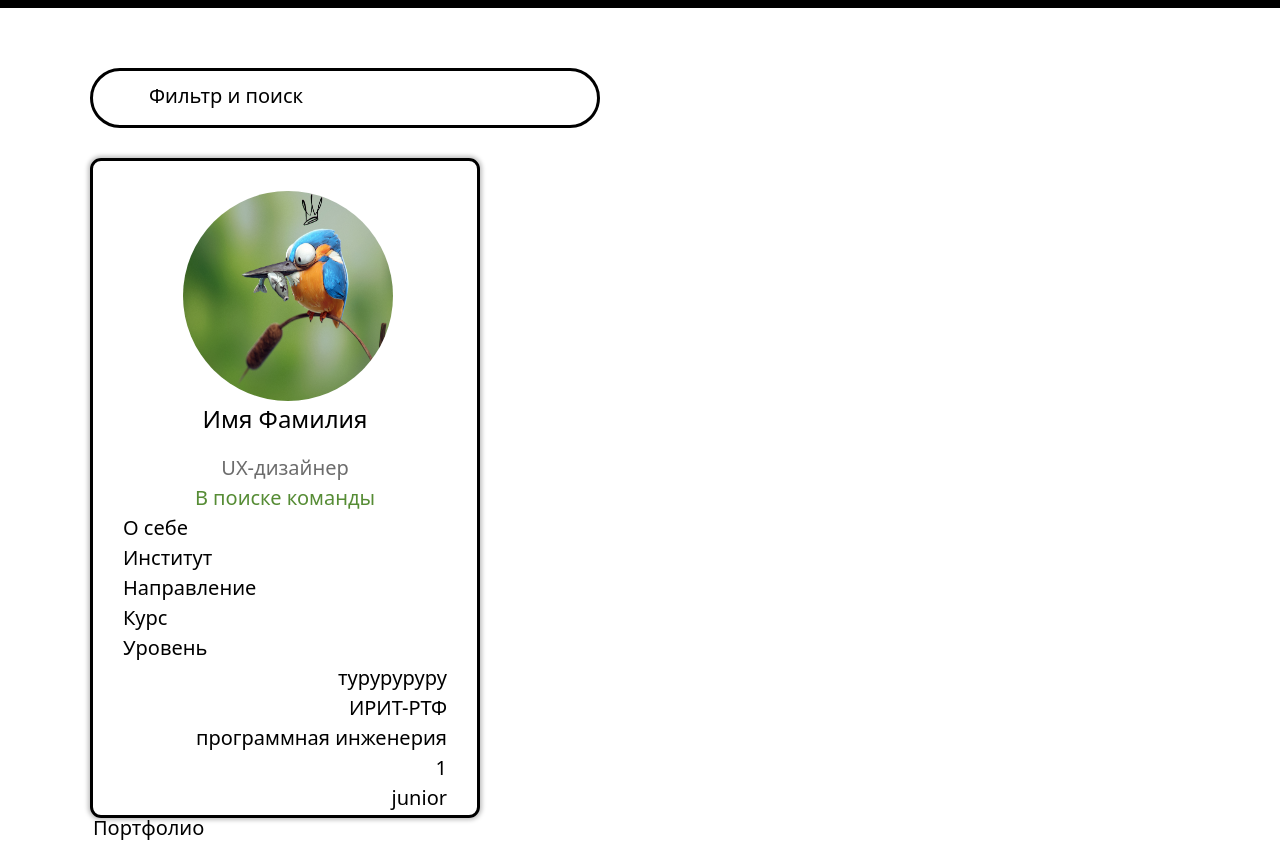
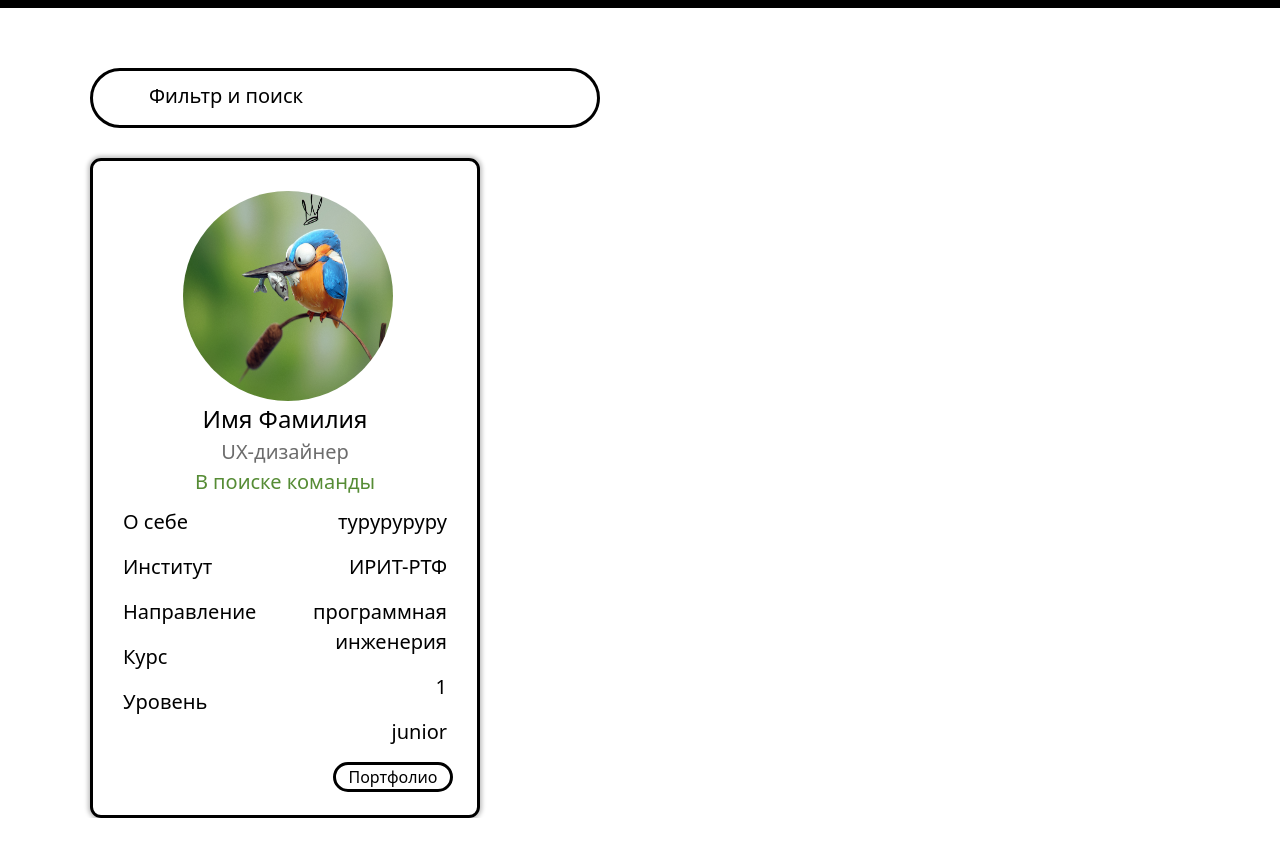
Before and after one commit to RoundBaloo/UniUnity, a plain HTML site: page index.html in a window 1280 px wide. Shown: the part 142-985 px from the top of the page. After the commit the page ends 960 px from the top, so only its background shows below. Drawn offline with nearby package versions, Linux system fonts and the light colour scheme; no server answers; a web font is replaced by a local one.

Commit message:
verstka with filter

```diff
--- a/css/style.css
+++ b/css/style.css
@@ -1,60 +1,60 @@
-body{
+body {
     font-size: 20px;
     font-weight: 400;
     color: black;
 }
 
-header{
+header {
     background-color: black;
     height: 150px;
 }
 
-.Avatar{
+.Avatar {
     border-radius: 100%;
     position: absolute;
     right: 90px;
     top: 30px;
 }
 
-.Bigger{
+.Bigger {
     position: static;
     margin-top: 30px;
     margin-left: 90px;
 }
 
-.Logo{
+.Logo {
     position: absolute;
     left: 90px;
     top: 40px;
 }
 
-ul{
+ul {
     list-style-type: none;
     margin: 0;
     padding: 0;
 }
 
-.UserName{
+.UserName {
     font-size: 24px;
     text-align: center;
 }
 
-.Direction{
+.Direction {
     text-align: center;
     font-weight: 300;
     color: #6C6C6C;
 }
 
-.Search{
+.Search {
     text-align: center;
-    font-weight: 300;
+    font-weight: 400;
 }
 
-.InSearch{
+.InSearch {
     color: #568c35;
 }
 
-.Notification{
+.Notification {
     position: absolute;
     right: 210px;
     top: 52px;
@@ -62,12 +62,24 @@ ul{
 }
 
 @keyframes swing {
-    0% { transform: rotate(0deg); }
-    20% { transform: rotate(10deg); }
-    40% { transform: rotate(-10deg); }
-    60% { transform: rotate(10deg); }
-    80% { transform: rotate(-10deg); }
-    100% { transform: rotate(0deg); }
+    0% {
+        transform: rotate(0deg);
+    }
+    20% {
+        transform: rotate(10deg);
+    }
+    40% {
+        transform: rotate(-10deg);
+    }
+    60% {
+        transform: rotate(10deg);
+    }
+    80% {
+        transform: rotate(-10deg);
+    }
+    100% {
+        transform: rotate(0deg);
+    }
 }
 
 .Notification:hover {
@@ -75,7 +87,7 @@ ul{
 }
 
 
-.PublishProject{
+.PublishProject {
     font-size: 19px;
     color: white;
     position: absolute;
@@ -122,39 +134,39 @@ ul{
     transition: opacity 0.3s ease, height 0.3s ease; /* Плавный переход для opacity и height */
 }
 
-.filterGridSystem{
+.filterGridSystem {
     display: grid;
     border-top: 3px solid black;
     grid-template-columns: 0.4fr 0.6fr;
     height: 100%;
 }
 
-.filterGridSystem li{
+.filterGridSystem li {
     margin-bottom: 24px;
 }
 
-.FilterNaming{
+.FilterNaming {
     padding-top: 25px;
     padding-left: 30px;
     border-right: 3px solid black;
     margin: 0;
 }
 
-.FilterValue{
+.FilterValue {
     font-size: 18px;
     padding-top: 25px;
     padding-left: 30px;
     margin-right: 60px;
 }
 
-.FilterValue li{
+.FilterValue li {
     border: 2px solid black;
     border-radius: 15px;
     padding-left: 20px;
 }
 
 
-.User-1{
+.User-1 {
     position: relative;
     top: 90px;
     left: 90px;
@@ -171,13 +183,49 @@ ul{
     box-shadow: 0 0 8px 4px rgba(0, 0, 0, 0.25);
 }
 
-.naming{
-    margin-left: 30px;
-    width: 140px;
+.UserGrid {
+    display: grid;
+    justify-content: space-around;
+
 }
 
-.description{
+.UserName {
+    grid-column-start: 1;
+    grid-column-end: 5;
+    margin: 0;
+}
+
+.centerInfo {
+    grid-column-start: 1;
+    grid-column-end: 5;
+    margin-bottom: 10px;
+}
+
+.naming {
+    margin-left: 30px;
+}
+
+.naming li {
+    margin-bottom: 15px;
+}
+
+.description {
+    margin-right: 30px;
     text-align: right;
-    margin-right: 30px;
     font-weight: 300;
 }
+
+.description li {
+    margin-bottom: 15px;
+}
+
+.portfolioButton{
+    font-size: 16px;
+    border: 3px solid black;
+    border-radius: 20px;
+    width: 120px;
+    height: 30px;
+    text-align: center;
+    position: relative;
+    left: 240px;
+}
--- a/index.html
+++ b/index.html
@@ -24,7 +24,7 @@
         <p class="button-text">Фильтр и поиск</p>
         <div class="filter-content" style="display: none;">
            <input type="text" placeholder="Введите текст для поиска...">
-            <img class = "Avatar" src = img/searchIcon.svg.jpg width="40" height="40">
+            <img class = "SearchButton" src = img/searchIcon.svg width="40" height="40">
             <div class="filterGridSystem">
                 <ul class="FilterNaming">
                     <li>Институт</li>
@@ -43,8 +43,9 @@
     </div>
     <div class = "User-1">
         <a><img class = "Avatar Bigger" src = img/avatarPlaceholder.jpg width="210" height="210"></a>
+        <div class = UserGrid>
             <p class = "UserName">Имя Фамилия</p>
-        <ul>
+            <ul class = "centerInfo">
                 <li class = "Direction">UX-дизайнер</li>
                 <li class = "Search InSearch">В поиске команды</li>
             </ul>
@@ -62,7 +63,9 @@
                 <li>1</li>
                 <li>junior</li>
             </ul>
-        <p>Портфолио</p>
+        </div>
+
+        <p class = "portfolioButton">Портфолио</p>
     </div>
     <script src="js/front.js" type="text/babel"></script>
     <script src="js/front2.js" type="text/babel"></script>
```
Lines whose indentation alone changed are shown as unchanged.
